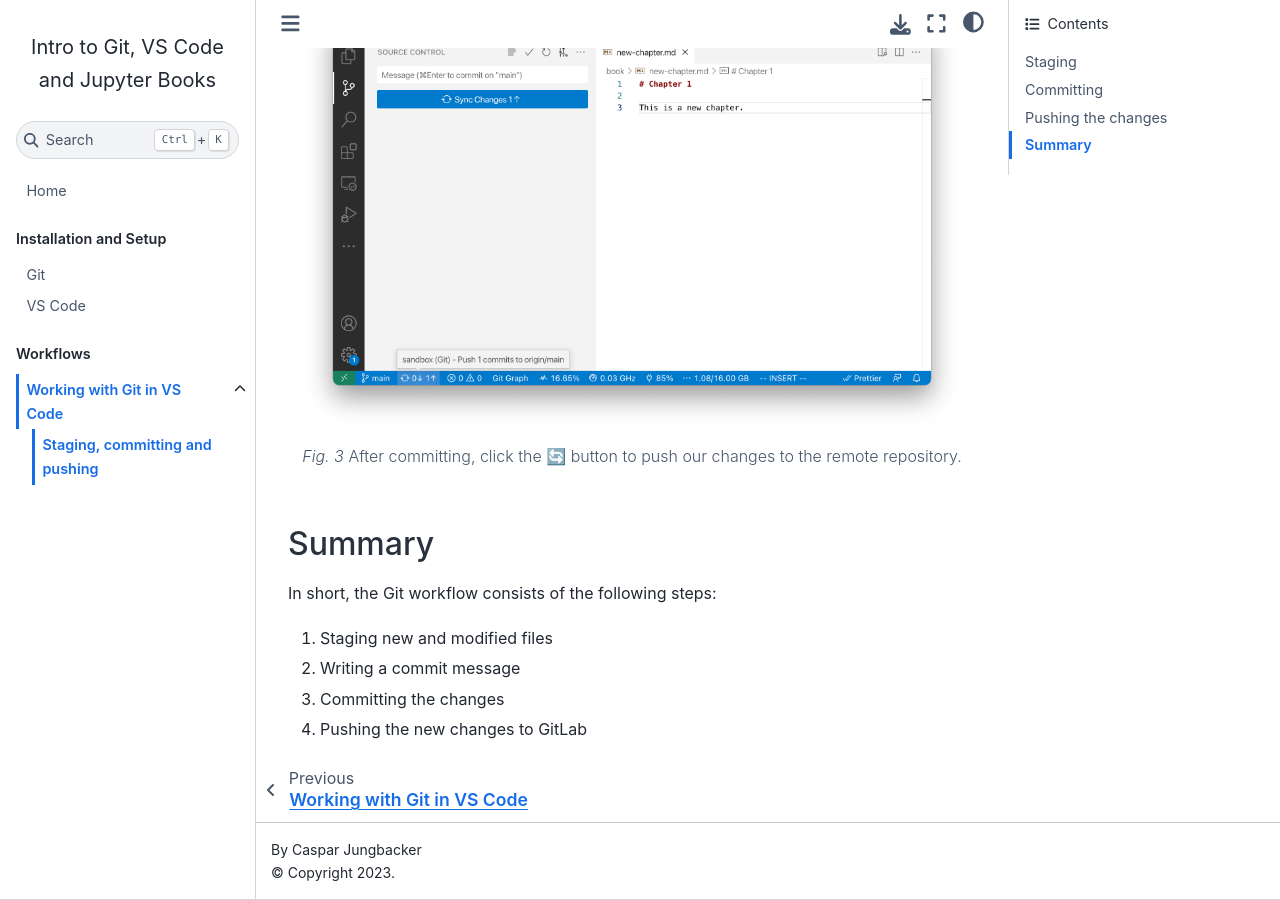
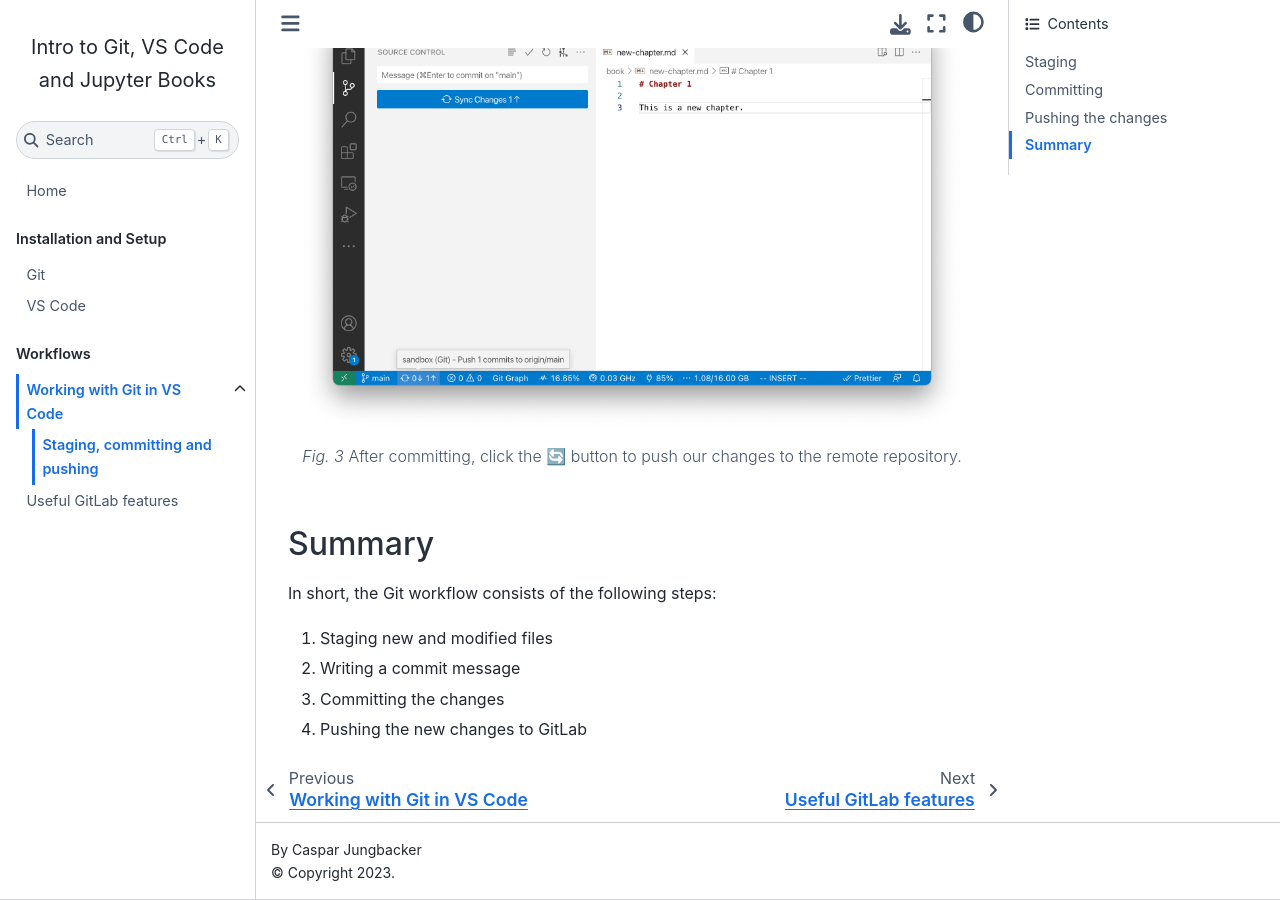
Before and after one commit to TeachBooks/mirror_teachbook_manual, a Jupyter Book: the page built from book/workflows/stage-commit-push.md, in a window 1280 px wide and 900 px high, scrolled down 2309 px. Built offline with Jupyter Book 1.0.4 settings and Sphinx 7.4.7 and the Sphinx Book theme 1.1.4, drawn with Linux system fonts in a browser that asks for light colours.

Commit message:
Add section on gitlab, update reference.

```diff
--- a/book/_toc.yml
+++ b/book/_toc.yml
@@ -11,3 +11,4 @@
     - file: workflows/git-basic
       sections:
       - file: workflows/stage-commit-push
+    - file: workflows/gitlab
--- /dev/null
+++ b/book/workflows/gitlab.md
@@ -0,0 +1,2 @@
+(gitlab)=
+# Useful GitLab features
```
Also changed, not shown: book/workflows/git-basic.md (+2 -2 lines).
